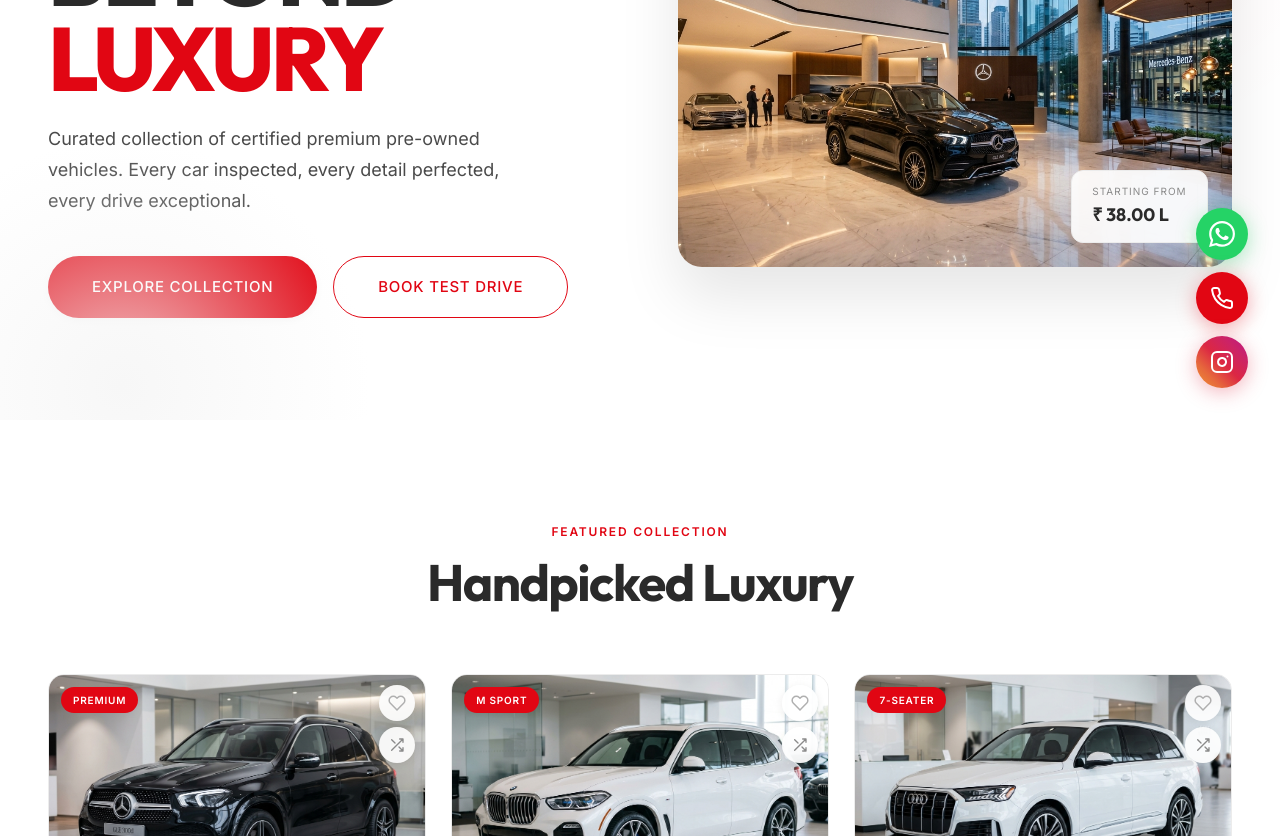
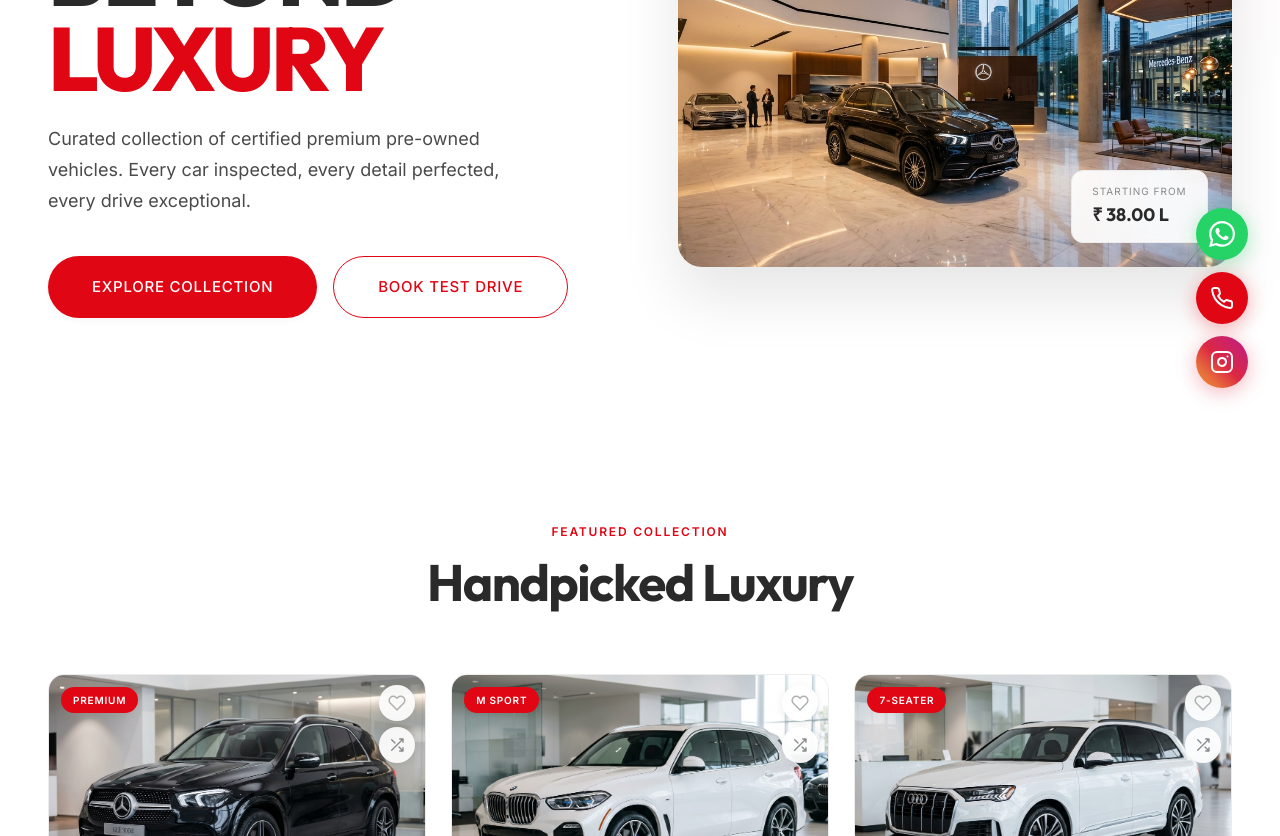
Before and after one commit to axiavalue/autobourn2, a Next.js app: page / in a window 1280 px wide. Shown: the part 380-1216 px from the top of the page. Built offline with nearby package versions, Linux system fonts and the light colour scheme.

Commit message:
fix: push hero gradient behind buttons with zIndex -1

```diff
--- a/src/app/page.tsx
+++ b/src/app/page.tsx
@@ -162,7 +162,7 @@ export default function HomePage() {
       <section style={{ minHeight: '90vh', display: 'flex', alignItems: 'center', background: '#FFFFFF', position: 'relative', overflow: 'hidden' }}>
         {/* Subtle background accents */}
         <div style={{ position: 'absolute', top: '-20%', right: '-10%', width: '600px', height: '600px', background: 'radial-gradient(circle, rgba(225,6,19,0.03) 0%, transparent 70%)', borderRadius: '50%', pointerEvents: 'none' }} />
-        <div style={{ position: 'absolute', bottom: '-30%', left: '-10%', width: '500px', height: '500px', background: 'radial-gradient(circle, rgba(245,245,245,0.8) 0%, transparent 70%)', borderRadius: '50%', pointerEvents: 'none' }} />
+        <div style={{ position: 'absolute', bottom: '-30%', left: '-10%', width: '500px', height: '500px', background: 'radial-gradient(circle, rgba(245,245,245,0.8) 0%, transparent 70%)', borderRadius: '50%', pointerEvents: 'none', zIndex: -1 }} />
 
         <div className="container-wide" style={{ display: 'grid', gridTemplateColumns: '1fr 1fr', gap: 'clamp(2rem, 6vw, 6rem)', alignItems: 'center', width: '100%', padding: 'clamp(2rem, 4vw, 4rem) clamp(1.5rem, 4vw, 3rem)' }}>
           {/* Left */}
```
